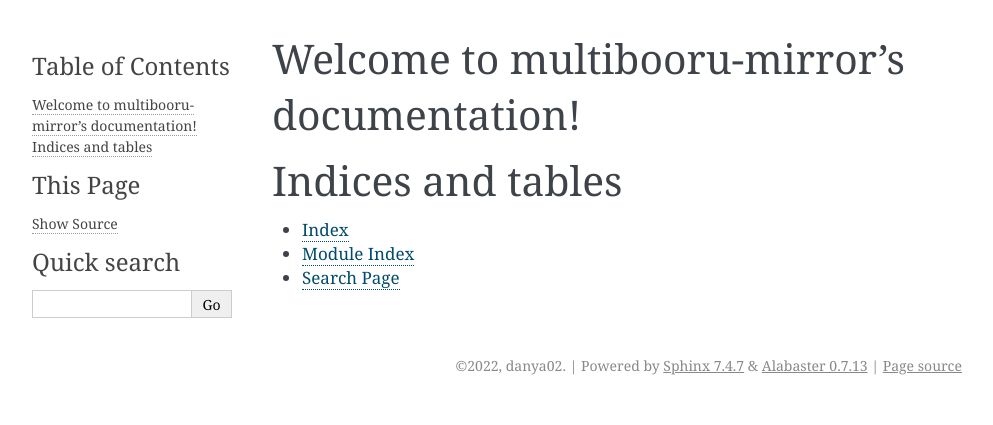
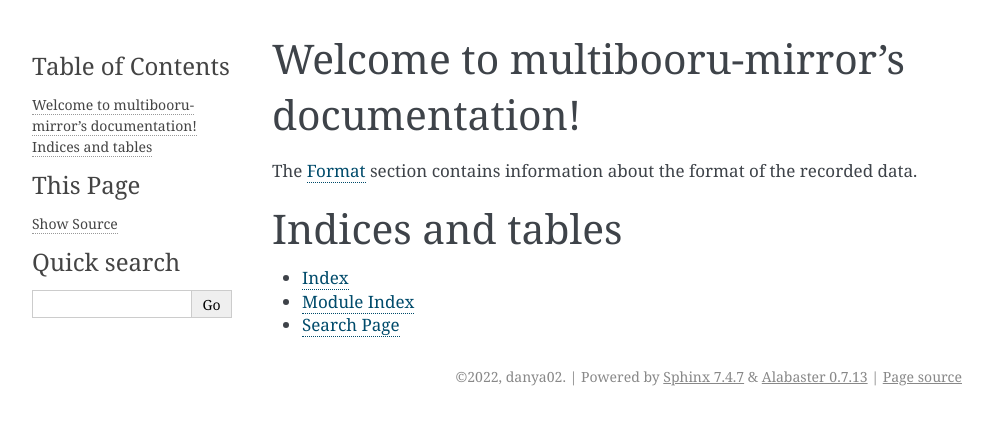
Before and after one commit to danya02/multibooru-mirror, a Sphinx documentation site: the page built from docs/index.rst, in a window 1280 px wide. Shown: the top 425 px of the page, without its empty margins (148-1141 px from the left). Built offline with Sphinx 7.4.7, drawn with Linux system fonts in a browser that asks for light colours.

Commit message:
I think this finally works?

```diff
--- a/docs/README.rst
+++ /dev/null
@@ -1 +0,0 @@
-Why does RTD not pick up the index file?
--- a/docs/conf.py
+++ b/docs/conf.py
@@ -24,5 +24,5 @@
 # -- Options for HTML output -------------------------------------------------
 # https://www.sphinx-doc.org/en/master/usage/configuration.html#options-for-html-output
 
-html_theme = 'alabaster'
+#html_theme = 'alabaster'
 html_static_path = ['_static']
--- a/docs/index.rst
+++ b/docs/index.rst
@@ -11,6 +11,8 @@ Welcome to multibooru-mirror's documentation!
    :caption: Contents:
 
 
+The :doc:`format` section contains information about the format of the recorded data.
+
 
 Indices and tables
 ==================
```
